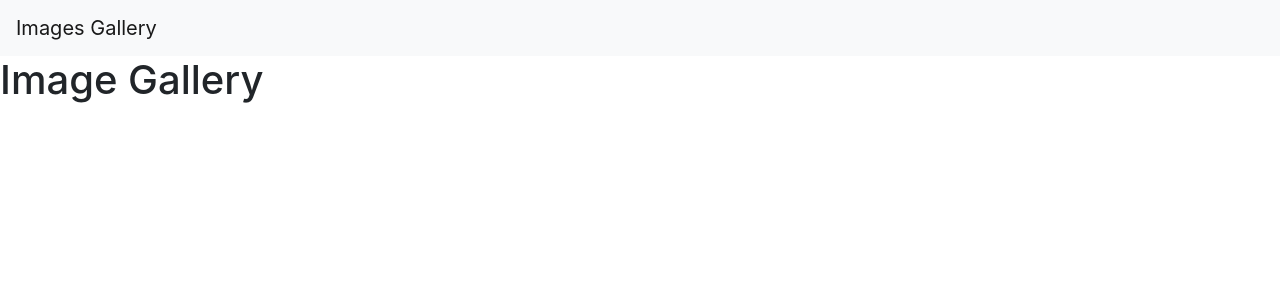
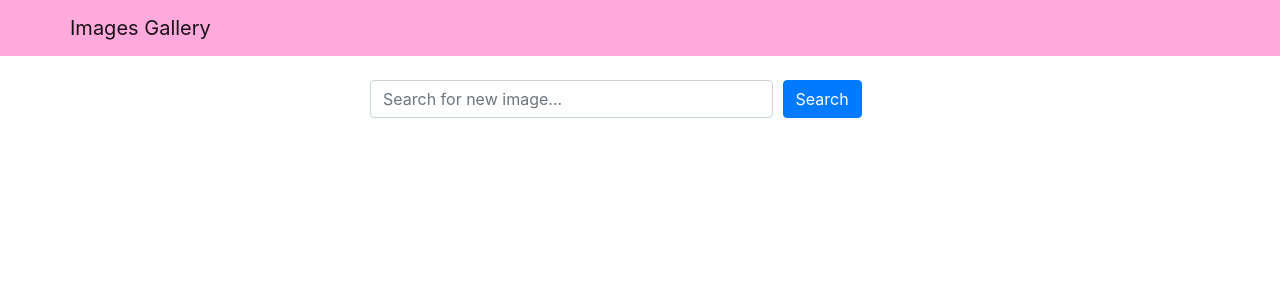
Before and after one commit to tompaterson96/images-gallery, a React (Create React App) app in the folder frontend/: page / in a window 1280 px wide. Shown: the top 300 px of the page. Built offline with nearby package versions, Linux system fonts and the light colour scheme.

Commit message:
controlled search component

```diff
--- a/frontend/src/App.js
+++ b/frontend/src/App.js
@@ -1,11 +1,20 @@
+import {useState} from "react"
 import 'bootstrap/dist/css/bootstrap.min.css'
 import Header from "./components/Header";
+import Search from "./components/Search";
 
 const App = () => {
+  const [word, setWord] = useState("")
+
+  const handleSearchSubmit = (ev) => {
+    ev.preventDefault();
+    console.log(word);
+  }
+
   return (
     <div className="App">
       <Header title="Images Gallery"/>
-      <h1>Image Gallery</h1>
+      <Search word={word} setWord={setWord} handleSubmit={handleSearchSubmit}/>
     </div>
   );
 }
--- a/frontend/src/components/Header.js
+++ b/frontend/src/components/Header.js
@@ -1,10 +1,17 @@
 import React from "react"
-import {Navbar} from "react-bootstrap"
+import {Navbar, Container} from "react-bootstrap"
+
+const navbarStyle = {
+    backgroundColor: "#FAD",
+    textColor: "#F08"
+}
 
 const Header = ({title}) => {
     return (
-        <Navbar bg="light" data-bs-theme="light">
-            <Navbar.Brand href="/">{title}</Navbar.Brand>
+        <Navbar style={navbarStyle} data-bs-theme="light">
+            <Container>
+                <Navbar.Brand href="/">{title}</Navbar.Brand>
+            </Container>
         </Navbar>
     )
 };
--- /dev/null
+++ b/frontend/src/components/Search.js
@@ -0,0 +1,29 @@
+import React from "react";
+import { Container, Row, Col, Form, Button } from "react-bootstrap";
+
+const Search = ({word, setWord, handleSubmit}) => {
+  return (
+    <Container className="mt-4">
+      <Row className="justify-content-center">
+        <Col xs={12} md={8} lg={6}>
+          <Form onSubmit={handleSubmit}>
+            <Form.Row>
+              <Col xs={9}>
+                <Form.Control
+                    type="text"
+                    value={word}
+                    onChange={(ev) => setWord(ev.target.value)}
+                    placeholder="Search for new image..." />
+              </Col>
+              <Col>
+                <Button variant="primary" type="submit">Search</Button>{' '}
+              </Col>
+            </Form.Row>
+          </Form>
+        </Col>
+      </Row>
+    </Container>
+  );
+};
+
+export default Search;
```
